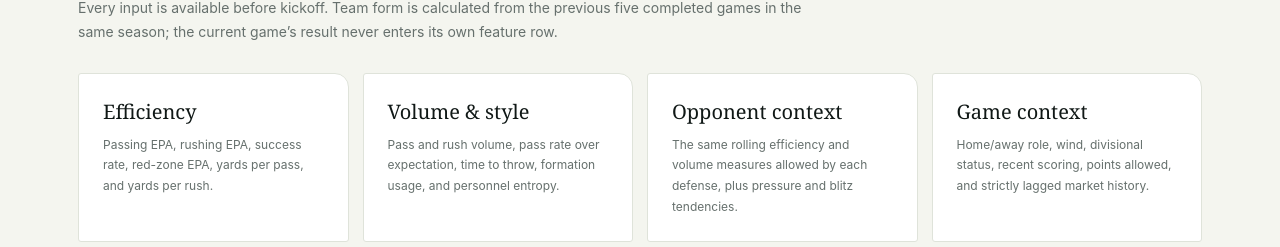
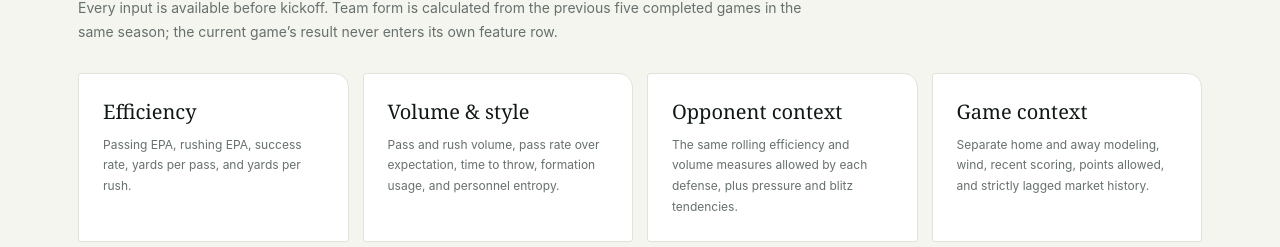
Before and after one commit to Jakebohane24/forth-down-forecast, a Next.js app in the folder web/: page /methodology in a window 1280 px wide. Shown: the part 1234-1481 px from the top of the page. Built offline with nearby package versions, Linux system fonts and the light colour scheme.

Commit message:
Align methodology with active features

```diff
--- a/web/src/app/methodology/page.tsx
+++ b/web/src/app/methodology/page.tsx
@@ -12,7 +12,7 @@ const featureGroups = [
   {
     title: "Efficiency",
     detail:
-      "Passing EPA, rushing EPA, success rate, red-zone EPA, yards per pass, and yards per rush.",
+      "Passing EPA, rushing EPA, success rate, yards per pass, and yards per rush.",
   },
   {
     title: "Volume & style",
@@ -27,7 +27,7 @@ const featureGroups = [
   {
     title: "Game context",
     detail:
-      "Home/away role, wind, divisional status, recent scoring, points allowed, and strictly lagged market history.",
+      "Separate home and away modeling, wind, recent scoring, points allowed, and strictly lagged market history.",
   },
 ];
 
```
